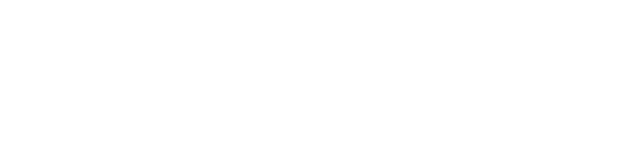
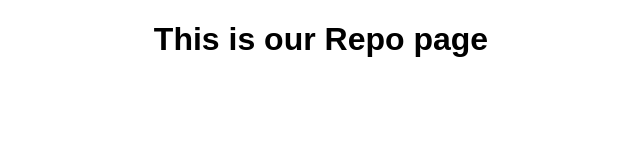
Before and after one commit to alexwcarlson/free-can-nov1, a plain HTML site: page index.html in a window 1280 px wide. Shown: the whole page, without its empty margins (319-959 px from the left). Drawn offline with Linux system fonts and the light colour scheme.

Commit message:
added h1

```diff
--- a/index.html
+++ b/index.html
@@ -2,9 +2,15 @@
 <html lang="en">
 <head>
 	<meta charset="UTF-8">
-	<title>Document</title>
+	<title>Group Project</title>
+	<style>
+		h1{
+			text-align: center;
+			font-family: sans-serif;
+		}
+	</style>
 </head>
 <body>
-
+	<h1>This is our Repo page</h1>
 </body>
 </html>
```
